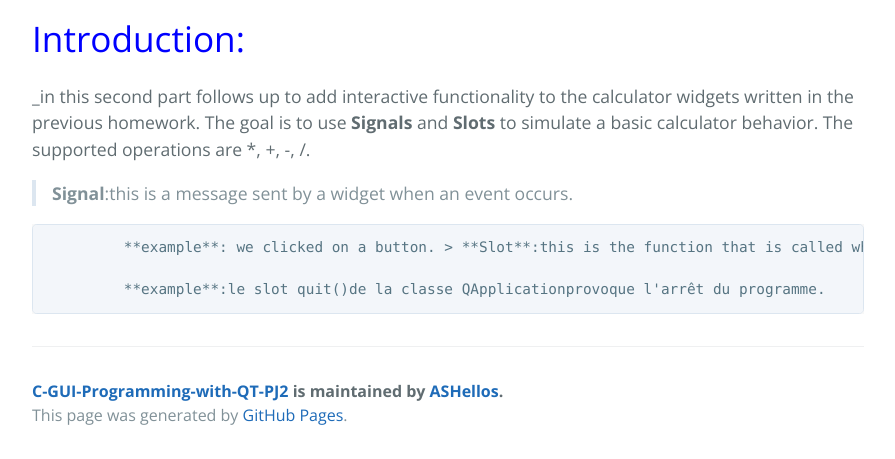
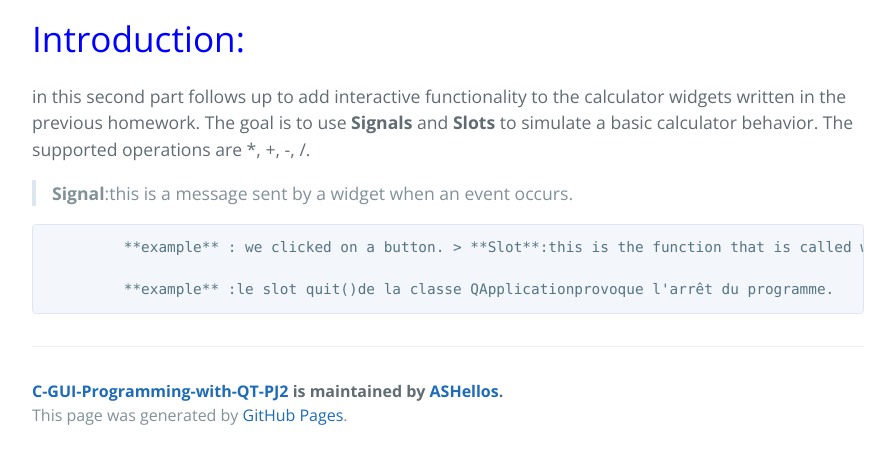
Before and after one commit to ASHellos/C-GUI-Programming-with-QT-PJ2, a Jekyll site: the page built from another-page.md, in a window 1280 px wide. Shown: the part 811-1270 px from the top of the page, without its empty margins (192-1087 px from the left). Built offline with Jekyll 4.4.1, drawn with Linux system fonts in a browser that asks for light colours; our own code applies the rules of GitHub Pages for plain Markdown files.

```diff
--- a/another-page.md
+++ b/another-page.md
@@ -5,11 +5,11 @@
 ![imageqtc++](https://user-images.githubusercontent.com/93833171/142740904-ae7f6458-f497-47b1-b81f-f530250d112c.png)
 
 # <span style="color:blue">Introduction:</span>
-  _in this second part follows up to add interactive functionality to the calculator widgets written in the previous homework. The goal is to use **Signals** and **Slots** to simulate a basic calculator behavior. The supported operations are *, +, -, /.
+  in this second part follows up to add interactive functionality to the calculator widgets written in the previous homework. The goal is to use **Signals** and **Slots** to simulate a basic calculator behavior. The supported operations are *, +, -, /.
 
 > **Signal**:this is a message sent by a widget when an event occurs.
 
-             **example**: we clicked on a button.
+             **example** : we clicked on a button.
 > **Slot**:this is the function that is called when an event has occurred. It is said that the signal calls the slot. Concretely, a slot is a method of a class.
 
-             **example**:le slot quit()de la classe QApplicationprovoque l'arrêt du programme.
+             **example** :le slot quit()de la classe QApplicationprovoque l'arrêt du programme.
```
